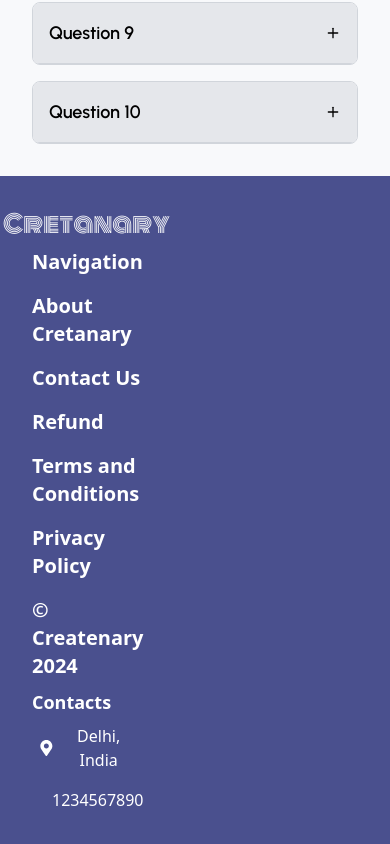
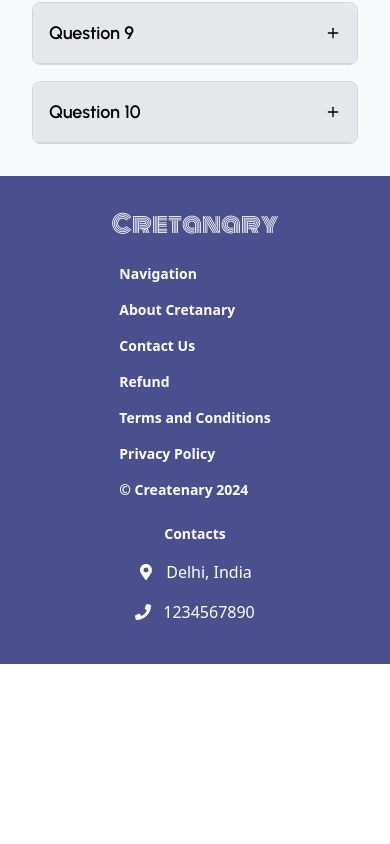
Before and after one commit to akm-engineer/Cretanary, a React (Create React App) app: page / in a window 390 px wide. Shown: the part 3721-4565 px from the top of the page. After the commit the page ends 4385 px from the top, so only its background shows below. Built offline with nearby package versions, Linux system fonts and the light colour scheme.

Commit message:
responsive

```diff
--- a/src/pages/Footer.jsx
+++ b/src/pages/Footer.jsx
@@ -14,23 +14,23 @@ const Footer = () => {
   ];
 
   return (
-    <div className="bg-[#4A508E] p-8 flex flex-col md:flex-row justify-between">
-      <div className="text-white w-1/3 flex justify-center items-center">
+    <div className="bg-[#4A508E] p-8 flex flex-col md:flex-row justify-center md:justify-between items-center">
+      <div className="text-white w-full md:w-1/3 flex justify-center  items-center mb-4 md:mb-0">
         <h2 className="text-2xl font-footer">Cretanary</h2>
       </div>
 
-      <div className="text-white w-1/3">
+      <div className="text-white w-full md:w-1/3 flex justify-center items-center mb-4 md:mb-0">
         <ul>
           {navLinks.map((link, index) => (
-            <li key={index} className="text-xl py-2 font-semibold">
+            <li key={index} className="text-sm md:text-lg py-2 font-semibold">
               <NavLink to={link.url}>{link.text}</NavLink>
             </li>
           ))}
         </ul>
       </div>
 
-      <div className="text-white w-1/3">
-        <h2 className="text-lg font-semibold flex items-center">Contacts</h2>
+      <div className="text-white w-full md:w-1/3 flex flex-col justify-center items-center">
+        <h2 className="text-sm md:text-lg font-semibold mb-2">Contacts</h2>
         <div className="flex items-center gap-3 p-2 text-center">
           <FaMapMarkerAlt size={16} />
           <p>Delhi, India</p>
```
